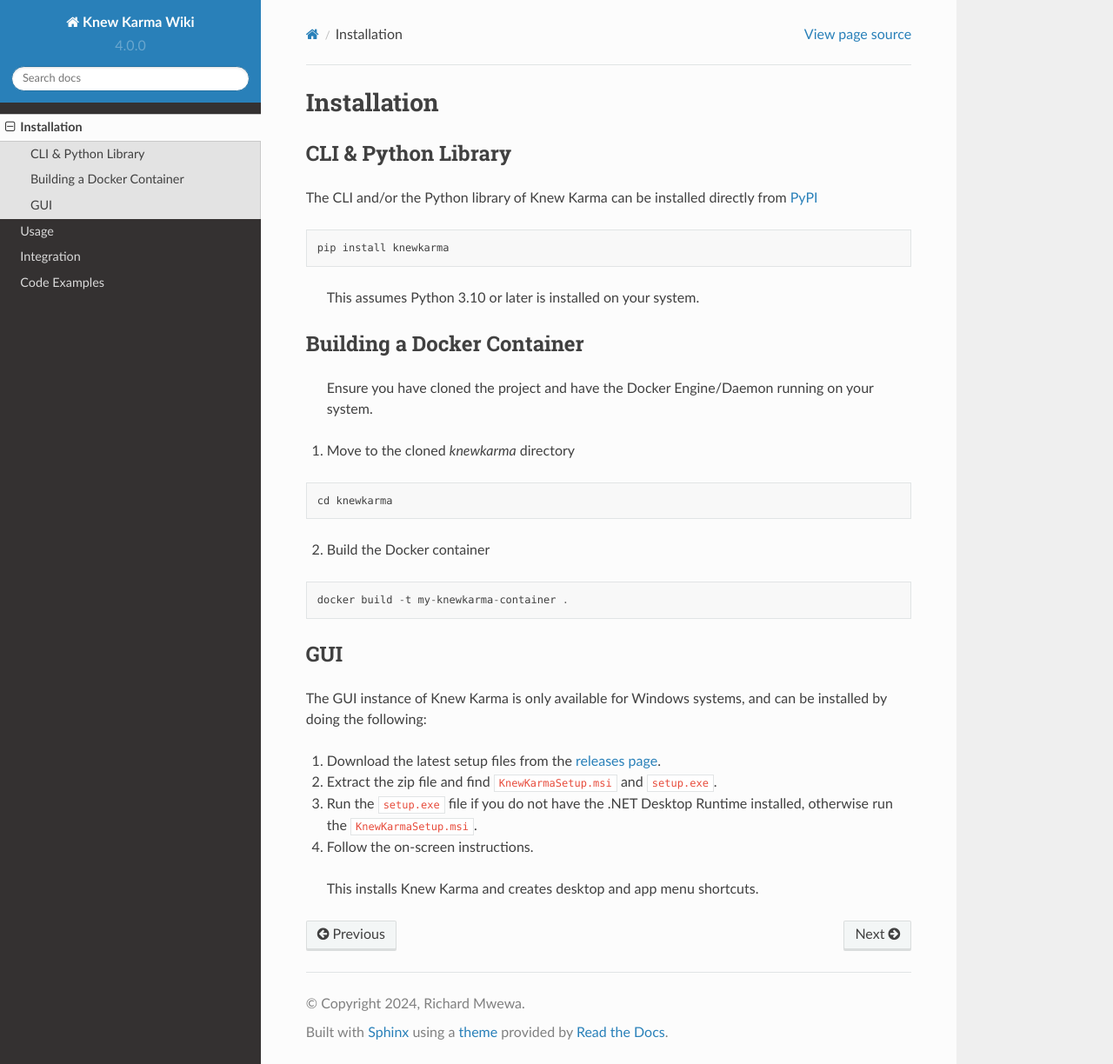
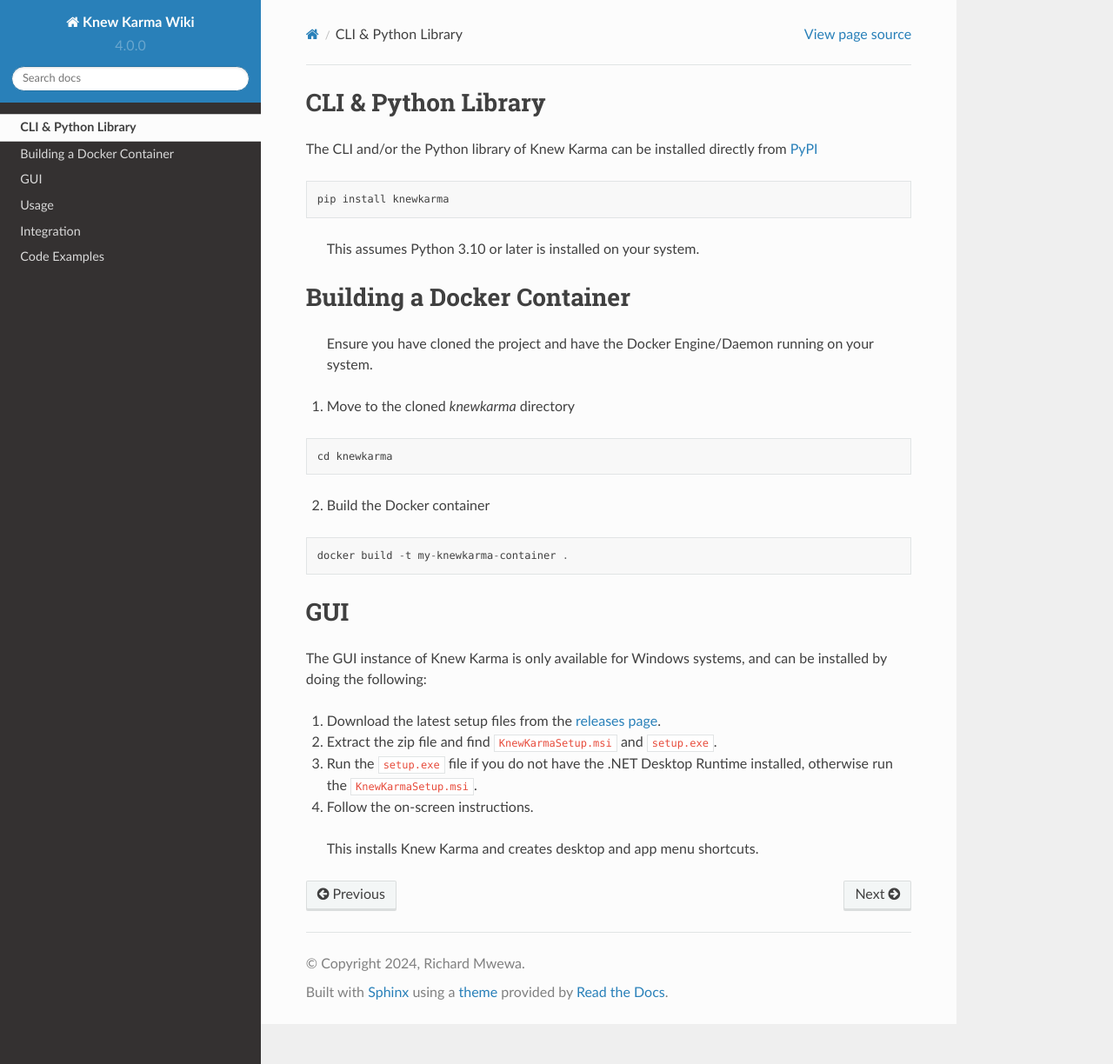
Before and after one commit to rly0nheart/knewkarma-wiki, a Sphinx documentation site: the page built from docs/source/installation.md, in a window 1280 px wide and 1224 px high. Shown: the whole window at 87% size. Built offline with Sphinx 7.4.7 and the Read the Docs theme 2.0.0, drawn with Linux system fonts in a browser that asks for light colours.

Commit message:
Update installation.md

````diff
--- a/docs/source/installation.md
+++ b/docs/source/installation.md
@@ -1,5 +1,3 @@
-# Installation
-
 ## CLI & Python Library
 The CLI and/or the Python library of Knew Karma can be installed directly from [PyPI](https://pypi.org/project/knewkarma)
 ```
````
